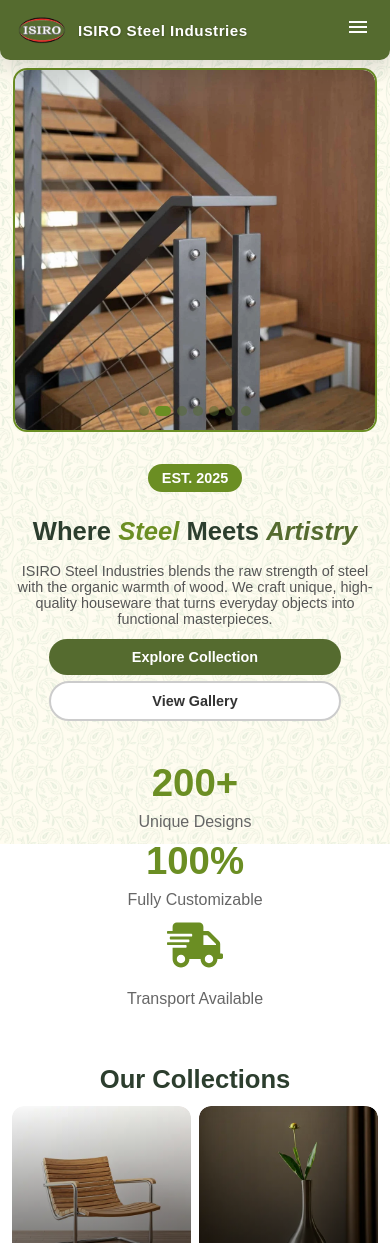
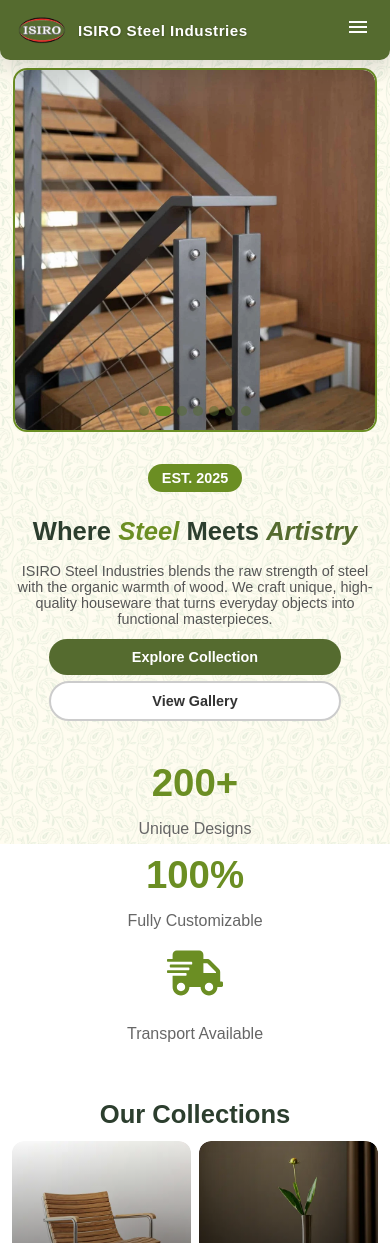
Before and after one commit to Isivara2021/isiro-steel-frontend, a React (Create React App) app: page / in a window 390 px wide. Shown: the top 1243 px of the page. Built offline with nearby package versions, Linux system fonts and the light colour scheme; no server answers.

Commit message:
Update home page stats gaps in mobile

```diff
--- a/src/pages/Home/Home.css
+++ b/src/pages/Home/Home.css
@@ -549,7 +549,7 @@ body::before {
    .hero-stats-grid {
     grid-template-columns: 1fr; /* 1 column */
     grid-template-rows: repeat(3, auto); /* 3 rows */
-    gap: 8px; /* vertical spacing */
+    gap: 15px; /* vertical spacing */
   }
 
   /* Reorder numbers/icons and labels to stack correctly */
```
